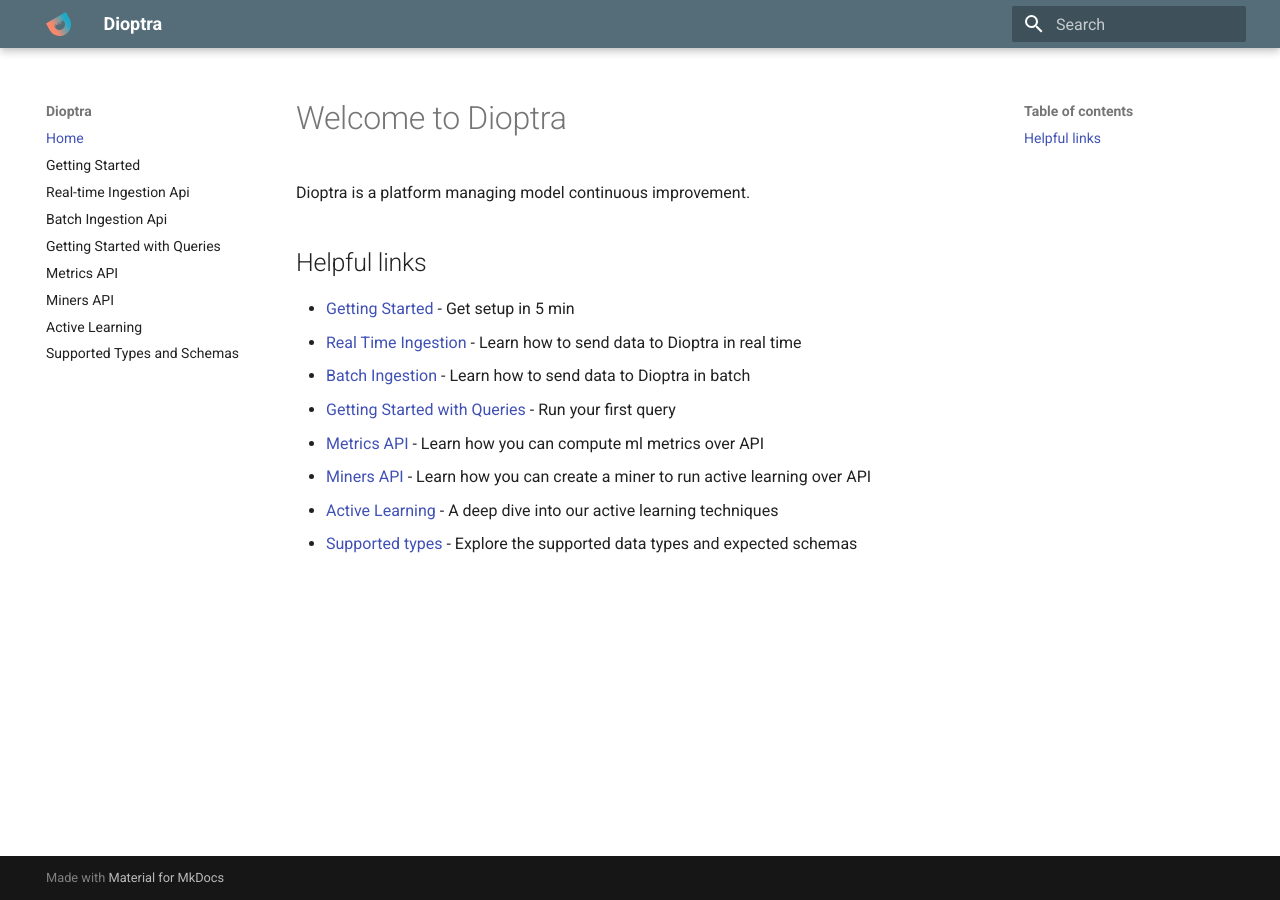
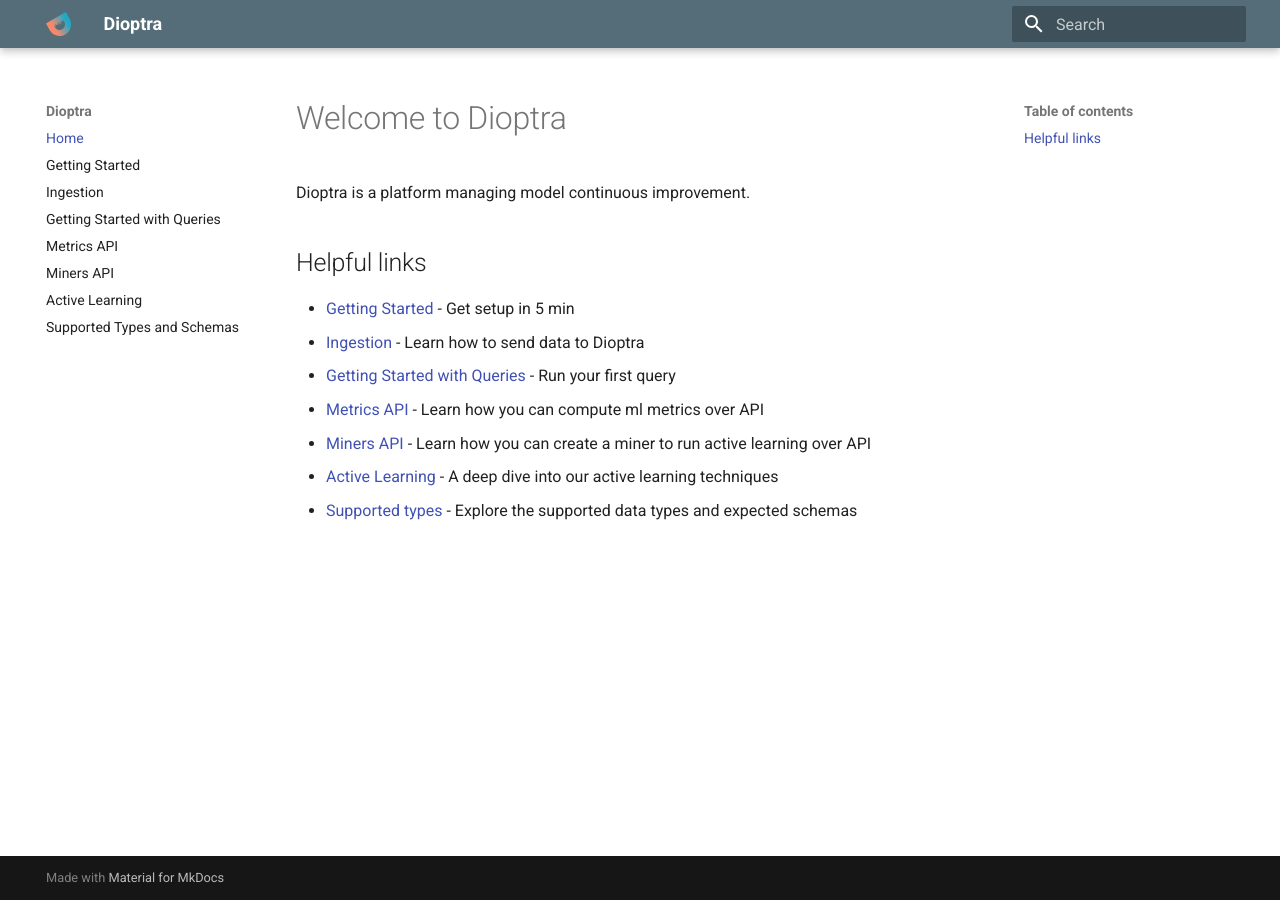
Before and after one commit to dioptra-ai/frontend, an MkDocs documentation site: the page built from docs/index.md, in a window 1280 px wide. Built offline with MkDocs 1.6.1 and Material for MkDocs 9.7.7, drawn with Linux system fonts in a browser that asks for light colours.

Commit message:
updated doc for ingestion with signed urls

```diff
--- a/docs/index.md
+++ b/docs/index.md
@@ -5,8 +5,7 @@
 ## Helpful links
 
 * [Getting Started](getting-started.md) - Get setup in 5 min
-* [Real Time Ingestion](real-time-ingestion.md) - Learn how to send data to Dioptra in real time
-* [Batch Ingestion](batch-ingestion.md) - Learn how to send data to Dioptra in batch
+* [Ingestion](ingestion.md) - Learn how to send data to Dioptra
 * [Getting Started with Queries](querying-getting-started.md) - Run your first query
 * [Metrics API](metrics.md) - Learn how you can compute ml metrics over API
 * [Miners API](miners.md) - Learn how you can create a miner to run active learning over API
--- a/mkdocs.yml
+++ b/mkdocs.yml
@@ -2,8 +2,7 @@
 nav:
   - Home: index.md
   - Getting Started: getting-started.md
-  - Real-time Ingestion Api: real-time-ingestion.md
-  - Batch Ingestion Api: batch-ingestion.md
+  - Ingestion: ingestion.md
   - Getting Started with Queries: querying-getting-started.md
   - Metrics API: metrics.md
   - Miners API: miners.md
```
Also changed, not shown: docs/batch-ingestion.md (deleted, +0 -25 lines), docs/ingestion.md (added, +60 -0 lines), docs/real-time-ingestion.md (deleted, +0 -25 lines).
